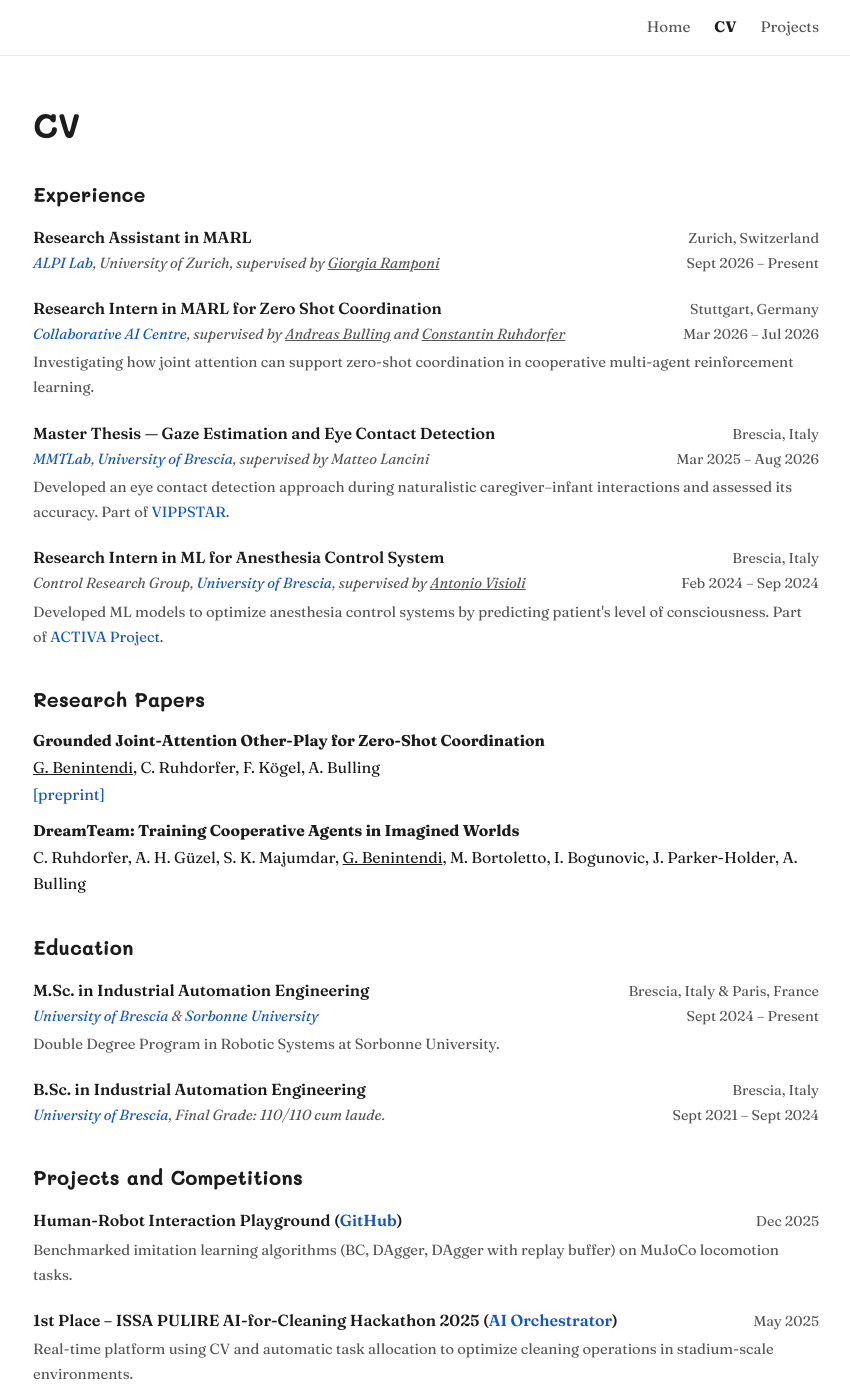
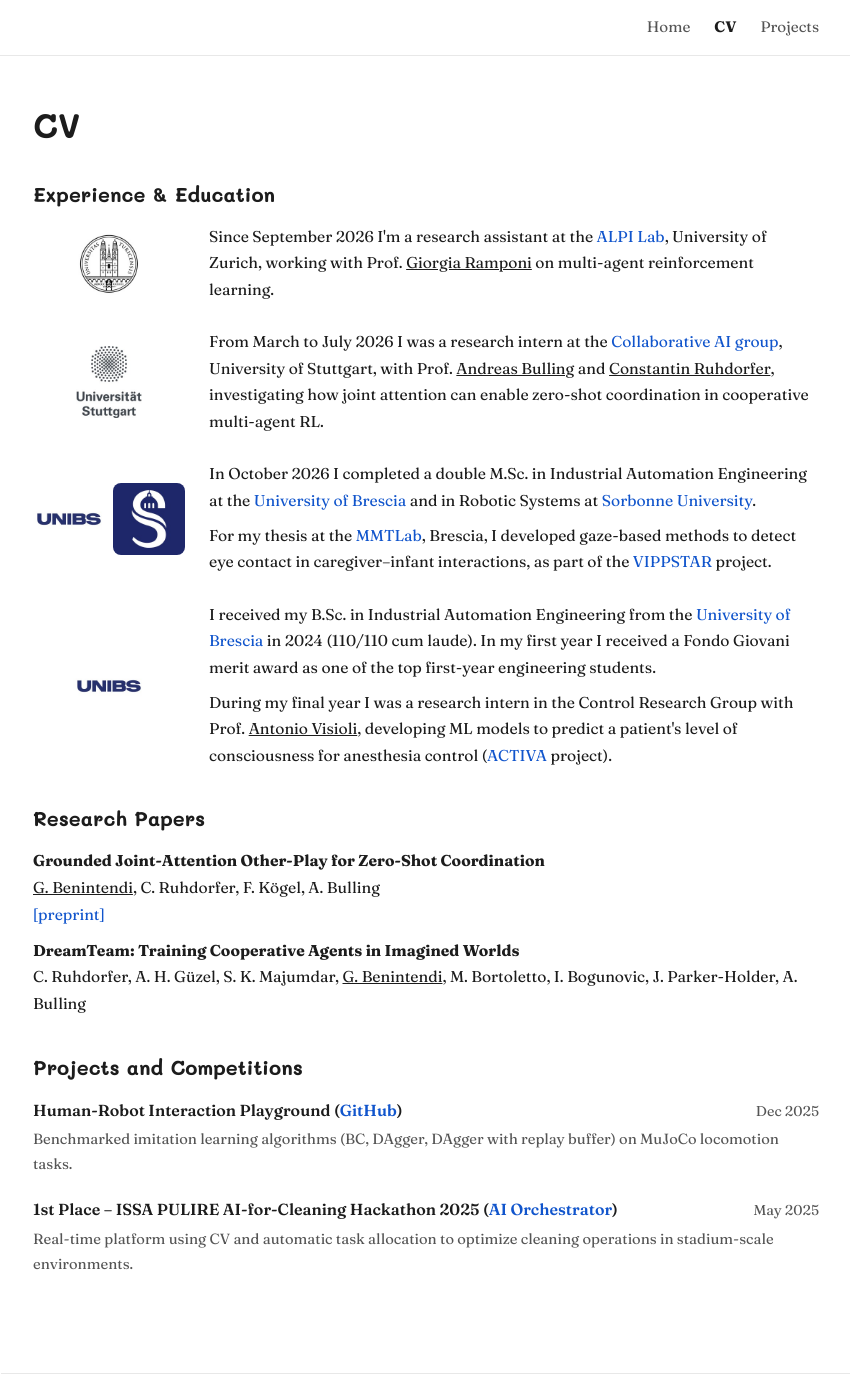
Before and after one commit to giuliabenintendi/giuliabenintendi.github.io, a Jekyll site: the page built from cv.html, in a window 1280 px wide and 1400 px high. Shown: the whole window, without its empty margins (214-1064 px from the left). Built offline with Jekyll 4.4.1, drawn with Linux system fonts in a browser that asks for light colours; some of the changed text lies outside the part shown.

Commit message:
update for graduation: research-assistant bio, hourly status, logo-based CV, favicon
- home bio leads with ALPI role; Oct 2026 graduation news item
- replace the 'beginning of my journey' line with a status that changes hourly (Zurich time)
- CV: prose experience/education rows with institution logos, add UZH logo, drop skills
- Stuttgart internship dated Mar-Jul 2026 on project cards too
- avatar favicon

```diff
--- a/_layouts/default.html
+++ b/_layouts/default.html
@@ -8,6 +8,7 @@
   <link rel="preconnect" href="https://fonts.googleapis.com">
   <link rel="preconnect" href="https://fonts.gstatic.com" crossorigin>
   <link href="https://fonts.googleapis.com/css2?family=Mali:wght@400;500;600;700&family=Fraunces:ital,opsz,wght,SOFT@0,9..144,300..700,0..100;1,9..144,300..700,0..100&display=swap" rel="stylesheet">
+  <link rel="icon" type="image/png" href="{{ '/assets/images/favicon.png' | relative_url }}">
   <link rel="stylesheet" href="{{ '/assets/css/style.css' | relative_url }}">
   {% seo %}
 </head>
--- a/assets/css/style.css
+++ b/assets/css/style.css
@@ -153,6 +153,11 @@ a.person-link {
   margin-top: 0.6rem;
 }
 
+.hero-text .tagline .status {
+  color: var(--text-secondary);
+  font-style: italic;
+}
+
 /* ── Social Links ── */
 .social-links {
   margin-bottom: 2.5rem;
@@ -245,7 +250,7 @@ a.person-link {
 }
 
 .project-body h3 {
-  font-size: 1.05rem;
+  font-size: 1.2rem;
   font-weight: 700;
   margin-bottom: 0.15rem;
 }
@@ -259,8 +264,9 @@ a.person-link {
   font-weight: 700;
 }
 
-.project-org {
-  font-size: 0.82rem;
+/* .project-body prefix beats the generic .project-body p size */
+.project-body .project-org {
+  font-size: 0.92rem;
   font-style: italic;
   color: var(--text-secondary);
   margin-bottom: 0.1rem;
@@ -326,13 +332,36 @@ a.person-link {
   margin-bottom: 1.2rem;
 }
 
-img.entry-logo {
-  width: 42px !important;
-  height: 42px !important;
+/* CV: logo column + prose, like luciapezzetti.com/CV */
+.cv-item {
+  display: flex;
+  align-items: center;
+  gap: 1.5rem;
+  margin-bottom: 1.6rem;
+}
+
+.cv-logos {
+  display: flex;
+  justify-content: center;
+  gap: 0.5rem;
+  width: 152px;
+  flex-shrink: 0;
+}
+
+.cv-logos img {
+  width: 72px;
+  height: 72px;
   object-fit: contain;
-  border-radius: 6px;
-  flex-shrink: 0;
-  margin-top: 0.1rem;
+  border-radius: 8px;
+}
+
+.cv-text {
+  flex: 1;
+  min-width: 0;
+}
+
+.cv-text p + p {
+  margin-top: 0.5rem;
 }
 
 .entry-content {
@@ -381,22 +410,6 @@ img.entry-logo {
   font-size: 0.92rem;
   color: var(--text-secondary);
   margin-top: 0.2rem;
-}
-
-/* ── Skills Tags ── */
-.skills-grid {
-  display: flex;
-  flex-wrap: wrap;
-  gap: 0.5rem;
-}
-
-.skill-tag {
-  background: #eef2f7;
-  color: var(--accent);
-  font-size: 0.84rem;
-  font-weight: 500;
-  padding: 0.3rem 0.7rem;
-  border-radius: 4px;
 }
 
 /* ── Story (easter egg) ── */
@@ -490,4 +503,20 @@ img.entry-logo {
   .entry-subrow {
     flex-direction: column;
   }
+
+  .cv-item {
+    flex-direction: column;
+    align-items: flex-start;
+    gap: 0.6rem;
+  }
+
+  .cv-logos {
+    width: auto;
+    justify-content: flex-start;
+  }
+
+  .cv-logos img {
+    width: 56px;
+    height: 56px;
+  }
 }
--- a/cv.html
+++ b/cv.html
@@ -7,60 +7,44 @@ permalink: /cv/
 <h1 class="page-title">CV</h1>
 
 <div class="about-section">
-<h2>Experience</h2>
+<h2>Experience &amp; Education</h2>
 
-<div class="entry">
-  <div class="entry-content">
-    <div class="entry-header">
-      <strong>Research Assistant in MARL</strong>
-      <span class="entry-date">Zurich, Switzerland</span>
-    </div>
-    <div class="entry-subrow">
-      <span class="entry-sub"><a href="https://www.ifi.uzh.ch/en/alpi.html" target="_blank">ALPI Lab</a>, University of Zurich, supervised by <a href="https://gioramponi.github.io/" target="_blank" class="person-link">Giorgia Ramponi</a></span>
-      <span class="entry-date">Sept 2026 – Present</span>
-    </div>
+<div class="cv-item">
+  <div class="cv-logos">
+    <img src="/assets/images/logos/uzh_logo.jpeg" alt="University of Zurich logo">
+  </div>
+  <div class="cv-text">
+    <p>Since September 2026 I'm a research assistant at the <a href="https://www.ifi.uzh.ch/en/alpi.html" target="_blank">ALPI Lab</a>, University of Zurich, working with Prof. <a href="https://gioramponi.github.io/" target="_blank" class="person-link">Giorgia Ramponi</a> on multi-agent reinforcement learning.</p>
   </div>
 </div>
 
-<div class="entry">
-  <div class="entry-content">
-    <div class="entry-header">
-      <strong>Research Intern in MARL for Zero Shot Coordination</strong>
-      <span class="entry-date">Stuttgart, Germany</span>
-    </div>
-    <div class="entry-subrow">
-      <span class="entry-sub"><a href="https://www.collaborative-ai.org/" target="_blank">Collaborative AI Centre</a>, supervised by <a href="https://www.collaborative-ai.org/people/bulling/" target="_blank" class="person-link">Andreas Bulling</a> and <a href="https://www.collaborative-ai.org/people/ruhdorfer/" target="_blank" class="person-link">Constantin Ruhdorfer</a></span>
-      <span class="entry-date">Mar 2026 – Jul 2026</span>
-    </div>
-    <p>Investigating how joint attention can support zero-shot coordination in cooperative multi-agent reinforcement learning.</p>
+<div class="cv-item">
+  <div class="cv-logos">
+    <img src="/assets/images/logos/stuttgart_logo.jpeg" alt="University of Stuttgart logo">
+  </div>
+  <div class="cv-text">
+    <p>From March to July 2026 I was a research intern at the <a href="https://www.collaborative-ai.org/" target="_blank">Collaborative AI group</a>, University of Stuttgart, with Prof. <a href="https://www.collaborative-ai.org/people/bulling/" target="_blank" class="person-link">Andreas Bulling</a> and <a href="https://www.collaborative-ai.org/people/ruhdorfer/" target="_blank" class="person-link">Constantin Ruhdorfer</a>, investigating how joint attention can enable zero-shot coordination in cooperative multi-agent RL.</p>
   </div>
 </div>
 
-<div class="entry">
-  <div class="entry-content">
-    <div class="entry-header">
-      <strong>Master Thesis — Gaze Estimation and Eye Contact Detection</strong>
-      <span class="entry-date">Brescia, Italy</span>
-    </div>
-    <div class="entry-subrow">
-      <span class="entry-sub"><a href="https://mmtlab.unibs.it/" target="_blank">MMTLab</a>, <a href="https://www.unibs.it" target="_blank">University of Brescia</a>, supervised by Matteo Lancini</span>
-      <span class="entry-date">Mar 2025 – Aug 2026</span>
-    </div>
-    <p>Developed an eye contact detection approach during naturalistic caregiver–infant interactions and assessed its accuracy. Part of <a href="https://vippstar.eu" target="_blank">VIPPSTAR</a>.</p>
+<div class="cv-item">
+  <div class="cv-logos">
+    <img src="/assets/images/logos/universita_degli_studi_di_brescia_logo.jpeg" alt="University of Brescia logo">
+    <img src="/assets/images/logos/sorbonne_universite_logo.jpeg" alt="Sorbonne University logo">
+  </div>
+  <div class="cv-text">
+    <p>In October 2026 I completed a double M.Sc. in Industrial Automation Engineering at the <a href="https://www.unibs.it" target="_blank">University of Brescia</a> and in Robotic Systems at <a href="https://www.sorbonne-universite.fr" target="_blank">Sorbonne University</a>.</p>
+    <p>For my thesis at the <a href="https://mmtlab.unibs.it/" target="_blank">MMTLab</a>, Brescia, I developed gaze-based methods to detect eye contact in caregiver–infant interactions, as part of the <a href="https://vippstar.eu" target="_blank">VIPPSTAR</a> project.</p>
   </div>
 </div>
 
-<div class="entry">
-  <div class="entry-content">
-    <div class="entry-header">
-      <strong>Research Intern in ML for Anesthesia Control System</strong>
-      <span class="entry-date">Brescia, Italy</span>
-    </div>
-    <div class="entry-subrow">
-      <span class="entry-sub">Control Research Group, <a href="https://www.unibs.it" target="_blank">University of Brescia</a>, supervised by <a href="https://antonio-visioli.unibs.it/" target="_blank" class="person-link">Antonio Visioli</a></span>
-      <span class="entry-date">Feb 2024 – Sep 2024</span>
-    </div>
-    <p>Developed ML models to optimize anesthesia control systems by predicting patient's level of consciousness. Part of <a href="https://activa.unibs.it" target="_blank">ACTIVA Project</a>.</p>
+<div class="cv-item">
+  <div class="cv-logos">
+    <img src="/assets/images/logos/universita_degli_studi_di_brescia_logo.jpeg" alt="University of Brescia logo">
+  </div>
+  <div class="cv-text">
+    <p>I received my B.Sc. in Industrial Automation Engineering from the <a href="https://www.unibs.it" target="_blank">University of Brescia</a> in 2024 (110/110 cum laude). In my first year I received a Fondo Giovani merit award as one of the top first-year engineering students.</p>
+    <p>During my final year I was a research intern in the Control Research Group with Prof. <a href="https://antonio-visioli.unibs.it/" target="_blank" class="person-link">Antonio Visioli</a>, developing ML models to predict a patient's level of consciousness for anesthesia control (<a href="https://activa.unibs.it" target="_blank">ACTIVA</a> project).</p>
   </div>
 </div>
 
@@ -73,38 +57,6 @@ permalink: /cv/
 <a href="https://arxiv.org/pdf/2610.06025" target="_blank">[preprint]</a></p>
 <p class="paper"><strong>DreamTeam: Training Cooperative Agents in Imagined Worlds</strong><br>
 C. Ruhdorfer, A. H. G&uuml;zel, S. K. Majumdar, <u>G. Benintendi</u>, M. Bortoletto, I. Bogunovic, J. Parker-Holder, A. Bulling</p>
-</div>
-
-<div class="about-section">
-<h2>Education</h2>
-
-<div class="entry">
-  <div class="entry-content">
-    <div class="entry-header">
-      <strong>M.Sc. in Industrial Automation Engineering</strong>
-      <span class="entry-date">Brescia, Italy &amp; Paris, France</span>
-    </div>
-    <div class="entry-subrow">
-      <span class="entry-sub"><a href="https://www.unibs.it" target="_blank">University of Brescia</a> &amp; <a href="https://www.sorbonne-universite.fr" target="_blank">Sorbonne University</a></span>
-      <span class="entry-date">Sept 2024 – Present</span>
-    </div>
-    <p>Double Degree Program in Robotic Systems at Sorbonne University.</p>
-  </div>
-</div>
-
-<div class="entry">
-  <div class="entry-content">
-    <div class="entry-header">
-      <strong>B.Sc. in Industrial Automation Engineering</strong>
-      <span class="entry-date">Brescia, Italy</span>
-    </div>
-    <div class="entry-subrow">
-      <span class="entry-sub"><a href="https://www.unibs.it" target="_blank">University of Brescia</a>, Final Grade: 110/110 cum laude.</span>
-      <span class="entry-date">Sept 2021 – Sept 2024</span>
-    </div>
-  </div>
-</div>
-
 </div>
 
 <div class="about-section">
@@ -130,12 +82,3 @@ C. Ruhdorfer, A. H. G&uuml;zel, S. K. Majumdar, <u>G. Benintendi</u>, M. Bortole
   </div>
 </div>
 </div>
-
-<div class="about-section">
-<h2>Technical Skills</h2>
-<ul>
-  <li><strong>Robotics, Control &amp; RL:</strong> control systems, real-time control, RL foundations, imitation learning (BC, DAgger)</li>
-  <li><strong>ML:</strong> predictive modeling, deep learning fundamentals, feature engineering, time-series processing, model validation</li>
-  <li><strong>Programming &amp; Tools:</strong> Python, JAX, MATLAB, C, C++, Git/GitHub</li>
-</ul>
-</div>
--- a/projects.html
+++ b/projects.html
@@ -13,10 +13,10 @@ permalink: /projects/
   <div class="project-body">
     <h3 class="acronym-title"><b>M</b>utual <b>A</b>ttention for zero-shot <b>TE</b>aming</h3>
     <p class="project-org"><a href="https://www.collaborative-ai.org/" target="_blank">Collaborative AI Lab @ University of Stuttgart</a></p>
-    <p class="project-date">Mar 2026 – Aug 2026</p>
-    <p>Investigating how joint attention can support zero-shot coordination in cooperative multi-agent RL.</p>
+    <p class="project-date">Mar 2026 – Jul 2026</p>
+    <p>Investigated how joint attention can support zero-shot coordination in cooperative multi-agent RL.</p>
     <div class="project-links">
-      <a href="https://arxiv.org/pdf/2610.06025" target="_blank">Preprint</a>
+      <a href="https://arxiv.org/pdf/2610.06025" target="_blank">[Preprint]</a>
     </div>
   </div>
 </div>
```
Also changed, not shown: index.html (+51 -10 lines), assets/images/favicon.png (added), assets/images/logos/stuttgart_logo.jpeg (renamed from assets/images/logos/1631353449082.jpeg), assets/images/logos/uzh_logo.jpeg (added).
